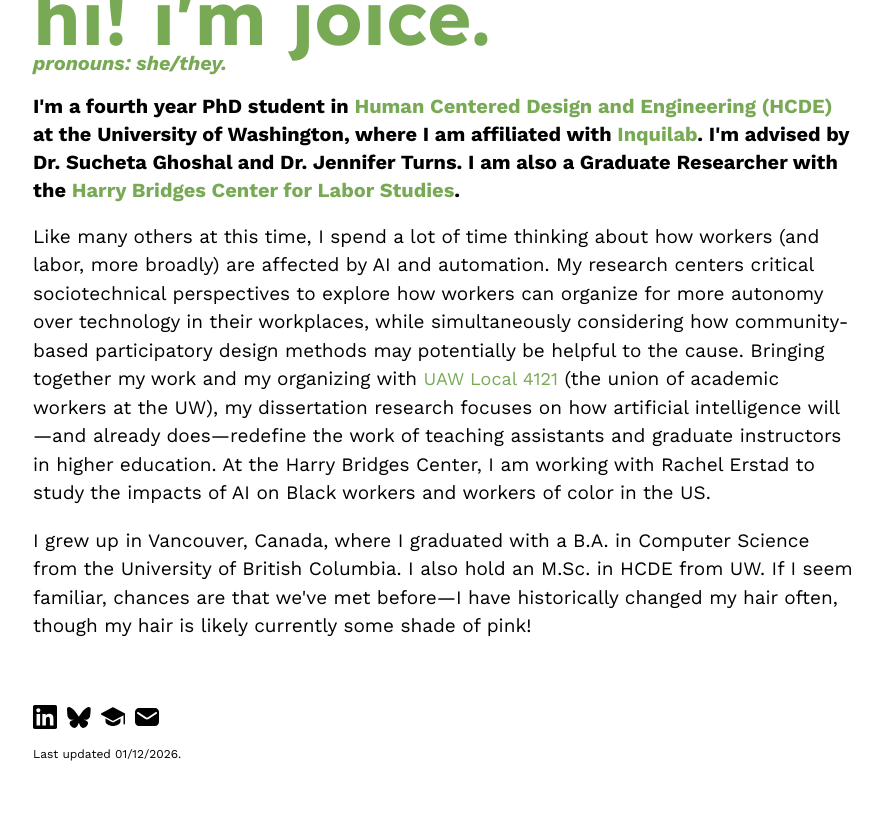
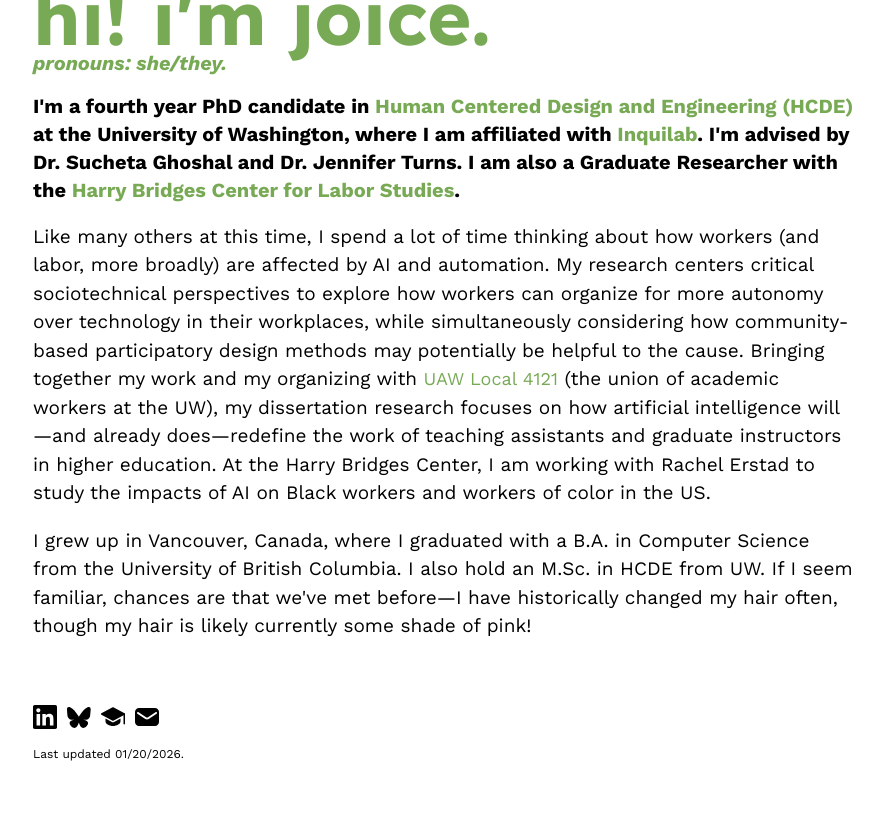
Before and after one commit to joitng/joitng.github.io, a Jekyll site: the page built from index.html, in a window 1280 px wide. Shown: the part 297-1117 px from the top of the page, without its empty margins (195-1078 px from the left). Built offline with Jekyll 4.4.1, drawn with Linux system fonts in a browser that asks for light colours.

Commit message:
candidacy update :3

```diff
--- a/_includes/footer.html
+++ b/_includes/footer.html
@@ -5,5 +5,5 @@
         <a class="socials" target="_blank" href="https://scholar.google.com/citations?user=fi2JfiYAAAAJ&hl=en"><?xml version="1.0" ?><svg id="Icons" style="enable-background:new 0 0 32 32;" version="1.1" viewBox="0 0 32 32" xml:space="preserve" xmlns="http://www.w3.org/2000/svg" xmlns:xlink="http://www.w3.org/1999/xlink"><style type="text/css">.st0{fill:#FFFFFF;}</style><g><path d="M31,26c-0.6,0-1-0.4-1-1V12c0-0.6,0.4-1,1-1s1,0.4,1,1v13C32,25.6,31.6,26,31,26z"/></g><g><path d="M16,21c-0.2,0-0.3,0-0.5-0.1l-15-8C0.2,12.7,0,12.4,0,12s0.2-0.7,0.5-0.9l15-8c0.3-0.2,0.6-0.2,0.9,0l15,8   c0.3,0.2,0.5,0.5,0.5,0.9s-0.2,0.7-0.5,0.9l-15,8C16.3,21,16.2,21,16,21z"/></g><path d="M17.4,22.6C17,22.9,16.5,23,16,23s-1-0.1-1.4-0.4L6,18.1V22c0,3.1,4.9,6,10,6s10-2.9,10-6v-3.9L17.4,22.6z"/></svg></a>
         <a class="socials" target="_blank" href="mailto:joice@uw.edu"><?xml version="1.0" ?><?xml version="1.0" ?><svg style="enable-background:new 0 0 24 24;" version="1.1" viewBox="0 0 24 24" xml:space="preserve" xmlns="http://www.w3.org/2000/svg" xmlns:xlink="http://www.w3.org/1999/xlink"><g id="info"/><g id="icons"><path d="M20,3H4C1.8,3,0,4.8,0,7v10c0,2.2,1.8,4,4,4h16c2.2,0,4-1.8,4-4V7C24,4.8,22.2,3,20,3z M21.6,8.8l-7.9,5.3   c-0.5,0.3-1.1,0.5-1.7,0.5s-1.2-0.2-1.7-0.5L2.4,8.8C2,8.5,1.9,7.9,2.2,7.4C2.5,7,3.1,6.9,3.6,7.2l7.9,5.3c0.3,0.2,0.8,0.2,1.1,0   l7.9-5.3c0.5-0.3,1.1-0.2,1.4,0.3C22.1,7.9,22,8.5,21.6,8.8z" id="email"/></g></svg></a>
     </div>
-    <p class="footer">Last updated 01/12/2026.</p>
+    <p class="footer">Last updated 01/20/2026.</p>
 </footer>
--- a/index.html
+++ b/index.html
@@ -13,7 +13,7 @@
     <div id="top-links">
         <h4 class="subtitle">pronouns: she/they.</h4>
     </div>
-    <h4>I'm a fourth year PhD student in <a href="https://www.hcde.washington.edu/">Human Centered Design and Engineering (HCDE)</a> at the University of Washington, where I am affiliated with <a href="https://inquilab.cc/">Inquilab</a>.
+    <h4>I'm a fourth year PhD candidate in <a href="https://www.hcde.washington.edu/">Human Centered Design and Engineering (HCDE)</a> at the University of Washington, where I am affiliated with <a href="https://inquilab.cc/">Inquilab</a>.
         I'm advised by Dr. Sucheta Ghoshal and Dr. Jennifer Turns. I am also a Graduate Researcher with the <a href="https://labor.washington.edu/">Harry Bridges Center for Labor Studies</a>.</h4>
     <p>Like many others at this time, I spend a lot of time thinking about how workers (and labor, more broadly) are affected by AI and automation.
         My research centers critical sociotechnical perspectives to explore how workers can organize for more autonomy over technology in their workplaces, while simultaneously considering how community-based participatory design methods may potentially be helpful to the cause.
```
